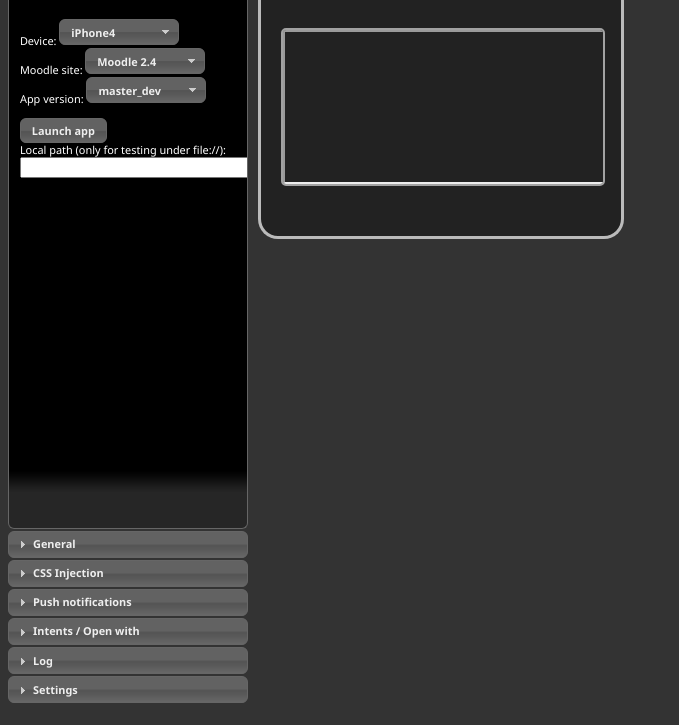
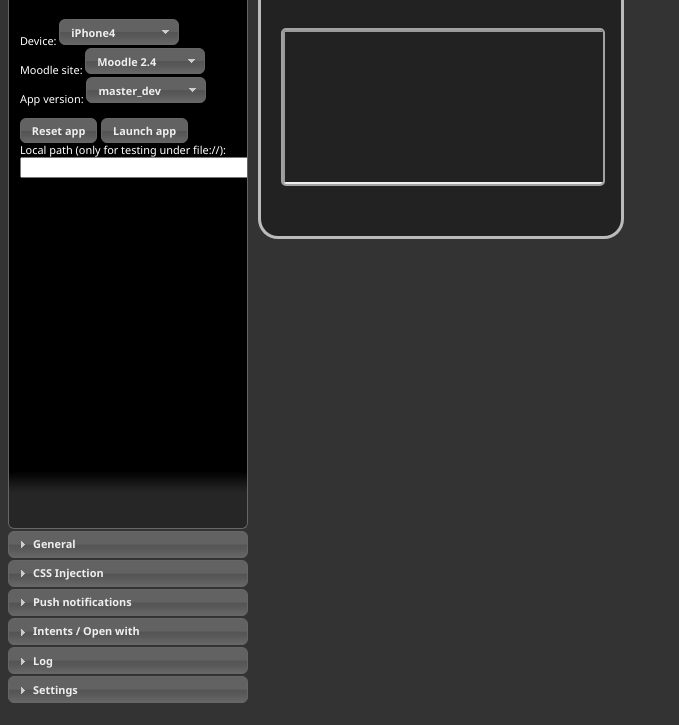
Before and after one commit to jleyva/moodlemobile-simulator, a plain HTML site: page index.html in a window 1280 px wide. Shown: the part 75-800 px from the top of the page, without its empty margins (0-679 px from the left). Drawn offline with Linux system fonts and the light colour scheme.

Commit message:
Added reset button

```diff
--- a/index.html
+++ b/index.html
@@ -26,7 +26,7 @@
                     <li>Moodle site: <select id="site"></select></li>
                     <li>App version: <select id="version"></select></li>
                 </ul>
-                <input type="button" id="run" value="Launch app"><br />
+                <input type="button" id="reset" value="Reset app">  <input type="button" id="run" value="Launch app"><br />
                 Local path (only for testing under file://): <input type="text" id="local_path" value="" size="40">
             </div>
             <h3>General</h3>
```
Also changed, not shown: styles.css (line endings or trailing spaces).
